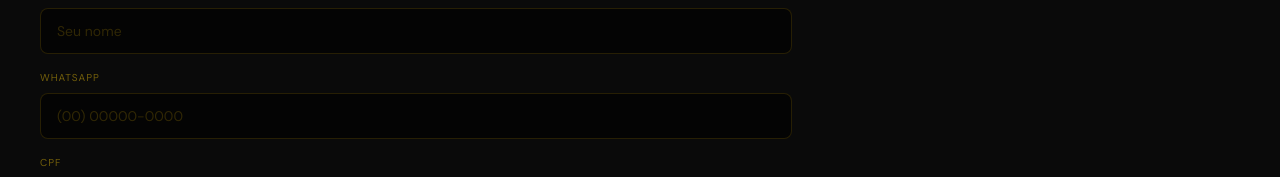
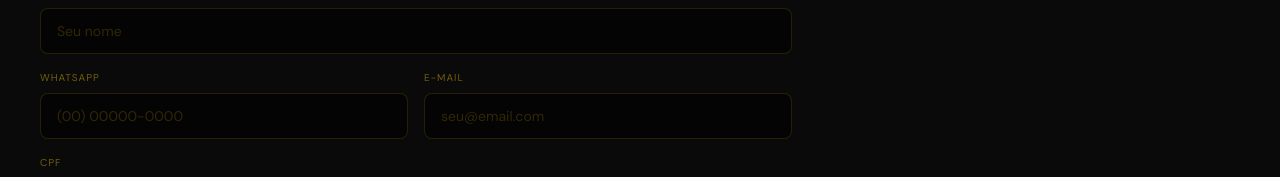
Before and after one commit to luis-hsl/select-motel-reservas, a React (Vite) app: page / in a window 1280 px wide. Both pictures are taken after a click on the button 223 px from the left and 420 px from the top of the page. Shown: the part 657-834 px from the top of the page. Built offline with nearby package versions, Linux system fonts and the light colour scheme; no server answers.

Commit message:
Restore email field in StepEscolha to fix AbacatePay payments
https://claude.ai/code/session_01NvYimqrotHrKn6jzGskuhS

```diff
--- a/src/pages/StepEscolha.tsx
+++ b/src/pages/StepEscolha.tsx
@@ -60,7 +60,7 @@ const OPTIONS: Option[] = [
 export default function StepEscolha() {
   const {
     mode: storedMode, setMode,
-    customerName, customerPhone, customerTaxId, consentAt,
+    customerName, customerPhone, customerEmail, customerTaxId, consentAt,
     setCustomer, setConsentAt,
     nextStep,
     package: pkg, type, suite, checkIn, drink, food, totalAmount,
@@ -74,6 +74,7 @@ export default function StepEscolha() {
   /* form fields — pré-populados com dados do store se o usuário voltou */
   const [name,             setName]             = useState(customerName  || '')
   const [phone,            setPhone]            = useState(customerPhone || '')
+  const [email,            setEmail]            = useState(customerEmail || '')
   const [taxId,            setTaxId]            = useState(customerTaxId ? maskCPF(customerTaxId) : '')
   const [acceptedTerms,    setAcceptedTerms]    = useState(!!consentAt)
   const [whatsappConsent,  setWhatsappConsent]  = useState(false)
@@ -87,7 +88,7 @@ export default function StepEscolha() {
   const cpfValid = isValidCPF(rawCPF)
   const cpfError = rawCPF.length === 11 && !cpfValid
   const canContinue = !!picked && name.trim() && rawPhone.length >= 10 &&
-                      cpfValid && acceptedTerms
+                      email.includes('@') && cpfValid && acceptedTerms
 
   /* show form with slight delay so card selection animation completes,
      then scroll smoothly into view once the expansion starts */
@@ -121,7 +122,7 @@ export default function StepEscolha() {
   function advance() {
     if (!canContinue || !picked) return
     setMode(picked)
-    setCustomer(name.trim(), phone.trim(), '', rawCPF)
+    setCustomer(name.trim(), phone.trim(), email.trim(), rawCPF)
     setConsentAt(new Date().toISOString())
 
     /* Google Ads — lead */
@@ -139,7 +140,7 @@ export default function StepEscolha() {
     supabase.rpc('insert_lead', {
       p_name:         name.trim(),
       p_phone:        phone.trim(),
-      p_email:        '',
+      p_email:        email.trim(),
       p_package_id:   pkg?.id ?? null,
       p_type:         type ?? null,
       p_suite_id:     suite?.id ?? null,
@@ -214,6 +215,7 @@ export default function StepEscolha() {
               />
             </Field>
 
+            <div className="grid grid-cols-1 sm:grid-cols-2 gap-4">
               <Field label="WhatsApp">
                 <input
                   type="tel" inputMode="numeric" value={phone}
@@ -222,6 +224,14 @@ export default function StepEscolha() {
                   className="w-full bg-black/60 border border-gold-900/40 rounded-lg px-4 py-3 text-sm text-gold-200 placeholder-gold-900/50 outline-none focus:border-gold-600/60 transition-colors"
                 />
               </Field>
+              <Field label="E-mail">
+                <input
+                  type="email" value={email} onChange={e => setEmail(e.target.value)}
+                  placeholder="seu@email.com"
+                  className="w-full bg-black/60 border border-gold-900/40 rounded-lg px-4 py-3 text-sm text-gold-200 placeholder-gold-900/50 outline-none focus:border-gold-600/60 transition-colors"
+                />
+              </Field>
+            </div>
 
             <Field label="CPF">
               <input
```
Lines whose indentation alone changed are shown as unchanged.
